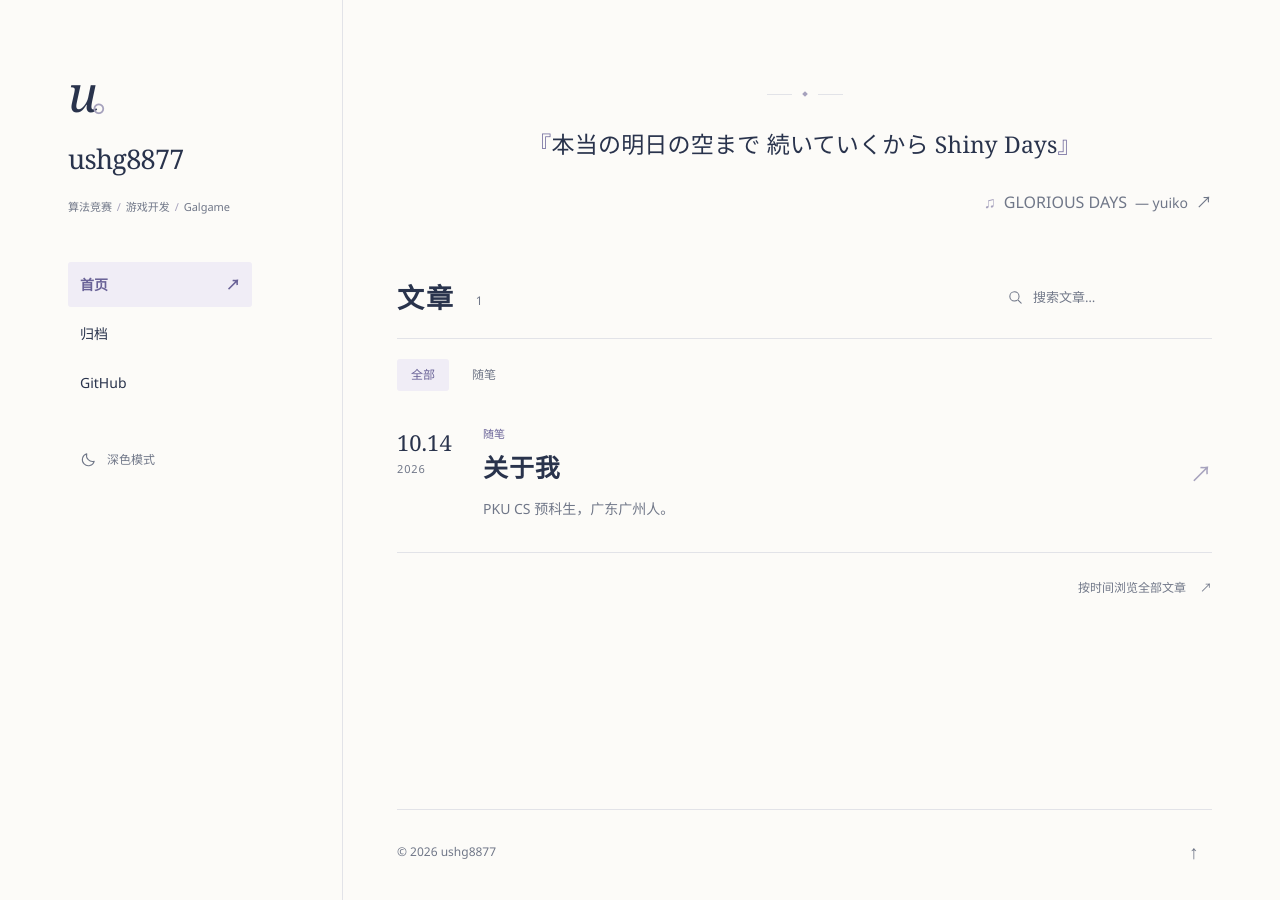
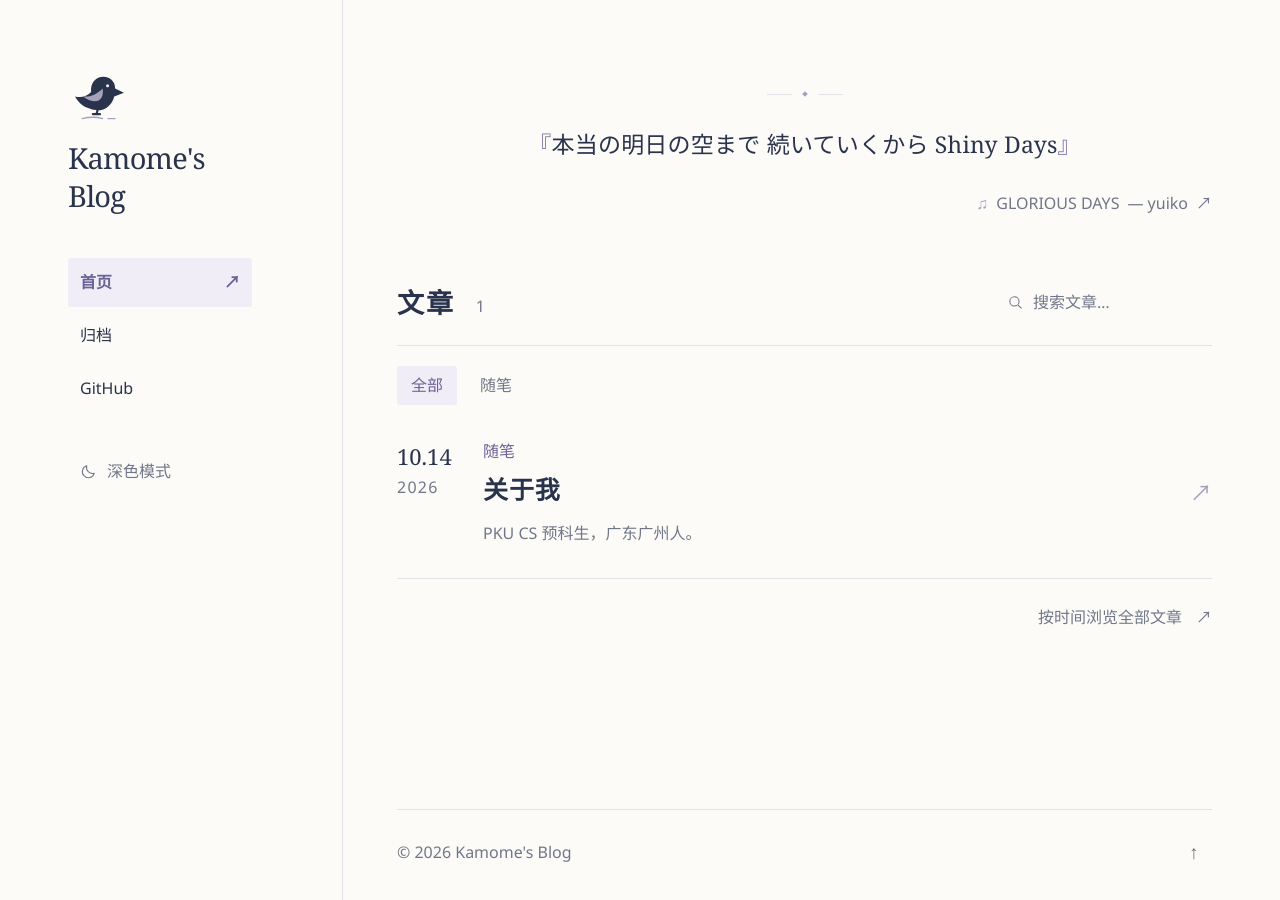
Before and after one commit to ushg8877/ushg8877.github.io, a Jekyll site: the page built from index.html, in a window 1280 px wide. Built offline with Jekyll 4.4.1, drawn with Linux system fonts in a browser that asks for light colours.

Commit message:
Update blog from local manager

```diff
--- a/_config.yml
+++ b/_config.yml
@@ -1,4 +1,4 @@
-title: ushg8877
+title: "Kamome's Blog"
 description: 个人博客
 url: https://ushg8877.github.io
 lang: zh-CN
--- a/_layouts/default.html
+++ b/_layouts/default.html
@@ -6,16 +6,15 @@
   <meta name="description" content="{{ page.description | default: site.description | escape }}">
   <meta name="color-scheme" content="light dark">
   <title>{% if page.title %}{{ page.title | escape }} · {% endif %}{{ site.title }}</title>
-  <link rel="icon" href="{{ '/assets/favicon.svg' | relative_url }}" type="image/svg+xml">
-  <link rel="stylesheet" href="{{ '/assets/style.css' | relative_url }}?v=20261014-editorial-1">
+  <link rel="icon" href="{{ '/assets/favicon.svg' | relative_url }}?v=bird-1" type="image/svg+xml">
+  <link rel="stylesheet" href="{{ '/assets/style.css' | relative_url }}?v=20261014-bird-2">
   <script>try{const t=localStorage.getItem('theme');if(t==='light'||t==='dark')document.documentElement.dataset.theme=t}catch(e){}</script>
 </head>
 <body>
   <a class="skip" href="#main">跳到正文</a>
   <div class="site-shell">
     <header class="site-rail">
-      <a class="identity" href="{{ '/' | relative_url }}" aria-label="ushg8877 首页"><span class="identity-mark" aria-hidden="true">u<span>。</span></span><span class="identity-name">ushg8877</span></a>
-      <div class="interests" aria-label="兴趣">算法竞赛<span> / </span>游戏开发<span> / </span>Galgame</div>
+      <a class="identity" href="{{ '/' | relative_url }}" aria-label="Kamome's Blog 首页"><svg class="identity-mark" viewBox="0 0 72 66" aria-hidden="true"><path class="bird-body" d="M8 34c7 2 13 0 18-5-1-10 5-17 14-17 8 0 13 6 13 13l10 5-11 4c-3 12-14 19-27 14C16 45 11 40 8 34Z"/><path class="bird-wing" d="M17 34c7 1 15-2 22-9 2 13-7 20-22 9Z"/><circle class="bird-eye" cx="44.5" cy="22" r="1.7"/><path class="bird-leg" d="m34 47-2 7m-4 0h8"/><path class="bird-water" d="M16 59c8-2 16-2 23 0m6 0h8"/></svg><span class="identity-wordmark"><span class="identity-name">Kamome's Blog</span></span></a>
       <nav class="main-nav" aria-label="主导航">
         <a href="{{ '/' | relative_url }}" {% if page.url == '/' %}aria-current="page"{% endif %}><span>首页</span><span class="nav-mark" aria-hidden="true">↗</span></a>
         <a href="{{ '/archive/' | relative_url }}" {% if page.url == '/archive/' %}aria-current="page"{% endif %}><span>归档</span><span class="nav-mark" aria-hidden="true">↗</span></a>
@@ -25,7 +24,7 @@
     </header>
     <div class="site-content">
       <main id="main" tabindex="-1">{{ content }}</main>
-      <footer class="site-footer"><span>© {{ 'now' | date: '%Y' }} ushg8877</span><a href="#main" aria-label="回到顶部">↑</a></footer>
+      <footer class="site-footer"><span>© {{ 'now' | date: '%Y' }} Kamome's Blog</span><a href="#main" aria-label="回到顶部">↑</a></footer>
     </div>
   </div>
   <script src="{{ '/assets/site.js' | relative_url }}?v=20261014-editorial-1" defer></script>
```
Also changed, not shown: assets/bird-mark.svg (added), assets/favicon.svg, assets/style.css.
